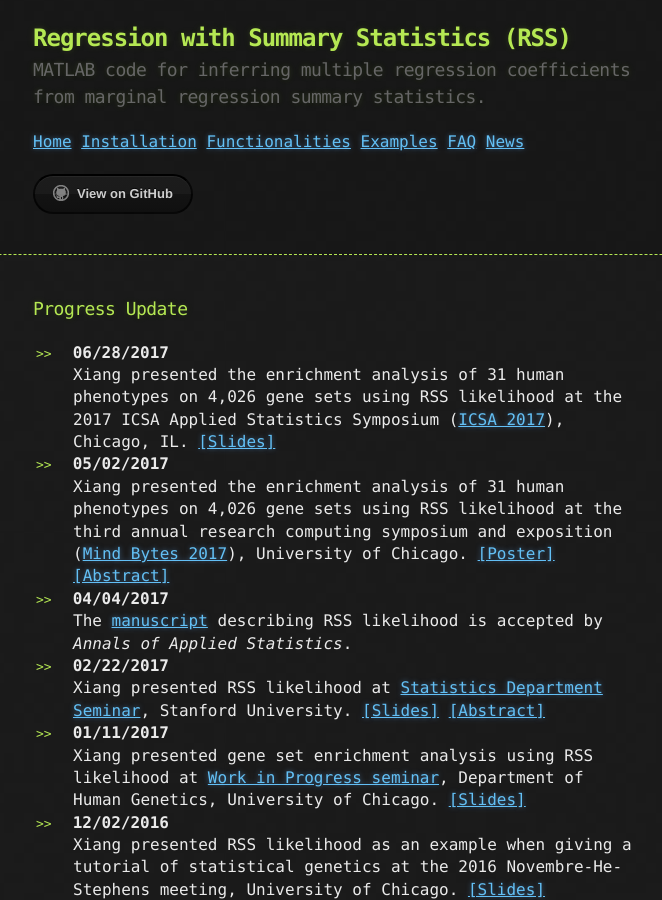
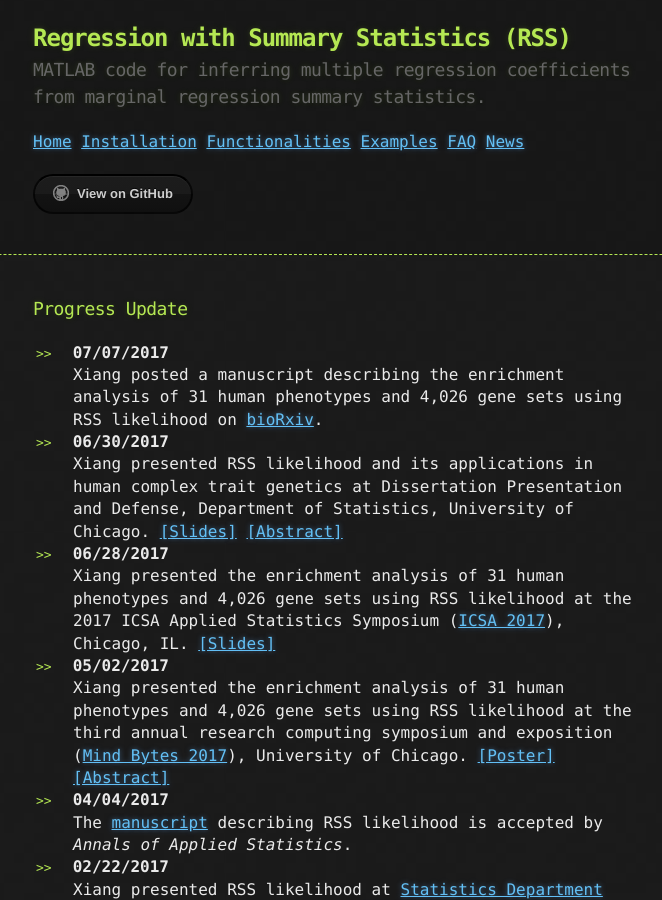
Before and after one commit to stephenslab/rss, a Jekyll site: the page built from docs/News.md, in a window 1280 px wide and 900 px high. Shown: the whole window, without its empty margins (307-969 px from the left). Built offline with Jekyll 4.4.1, drawn with Linux system fonts in a browser that asks for light colours; our own code applies the rules of GitHub Pages for plain Markdown files.

Commit message:
Update News.md

```diff
--- a/docs/News.md
+++ b/docs/News.md
@@ -1,7 +1,9 @@
 ### Progress Update
 
-- **06/28/2017**<br> Xiang presented the enrichment analysis of 31 human phenotypes on 4,026 gene sets using RSS likelihood at the 2017 ICSA Applied Statistics Symposium ([ICSA 2017](http://bioinfo.stats.northwestern.edu/~icsa/)), Chicago, IL. [[Slides]](http://www.stat.uchicago.edu/~xiangzhu/ICSA_20170628.pdf)
-- **05/02/2017**<br> Xiang presented the enrichment analysis of 31 human phenotypes on 4,026 gene sets using RSS likelihood at the third annual research computing symposium and exposition ([Mind Bytes 2017](http://mindbytes.uchicago.edu/)), University of Chicago. [[Poster]](http://mindbytes.uchicago.edu/posters/04242017110702_posterzhu042417.pdf) [[Abstract]](http://mindbytes.uchicago.edu/gallery.php)
+- **07/07/2017**<br> Xiang posted a manuscript describing the enrichment analysis of 31 human phenotypes and 4,026 gene sets using RSS likelihood on [bioRxiv](http://www.biorxiv.org/content/early/2017/07/08/160770).
+- **06/30/2017**<br> Xiang presented RSS likelihood and its applications in human complex trait genetics at Dissertation Presentation and Defense, Department of Statistics, University of Chicago. [[Slides]](http://www.stat.uchicago.edu/~xiangzhu/THESIS_20170630.html) [[Abstract]](https://galton.uchicago.edu/students/seminars/2016-2017/zhu_xiang063017.pdf)
+- **06/28/2017**<br> Xiang presented the enrichment analysis of 31 human phenotypes and 4,026 gene sets using RSS likelihood at the 2017 ICSA Applied Statistics Symposium ([ICSA 2017](http://bioinfo.stats.northwestern.edu/~icsa/)), Chicago, IL. [[Slides]](http://www.stat.uchicago.edu/~xiangzhu/ICSA_20170628.pdf)
+- **05/02/2017**<br> Xiang presented the enrichment analysis of 31 human phenotypes and 4,026 gene sets using RSS likelihood at the third annual research computing symposium and exposition ([Mind Bytes 2017](http://mindbytes.uchicago.edu/)), University of Chicago. [[Poster]](http://mindbytes.uchicago.edu/posters/04242017110702_posterzhu042417.pdf) [[Abstract]](http://mindbytes.uchicago.edu/gallery.php)
 - **04/04/2017**<br> The [manuscript](https://doi.org/10.1101/042457) describing RSS likelihood is accepted by *Annals of Applied Statistics*.
 - **02/22/2017**<br> Xiang presented RSS likelihood at [Statistics Department Seminar](https://statistics.stanford.edu/events/bayesian-large-scale-regression-model-genome-wide-summary-data), Stanford University. [[Slides]](http://www.stat.uchicago.edu/~xiangzhu/STANFORD_20170222.html) [[Abstract]](https://statistics.stanford.edu/sites/default/files/Feb22-2017.pdf)
 - **01/11/2017**<br> Xiang presented gene set enrichment analysis using RSS likelihood at [Work in Progress seminar](http://genes.uchicago.edu/page/work-progress-series), Department of Human Genetics, University of Chicago. [[Slides]](http://www.stat.uchicago.edu/~xiangzhu/WIP_20170111.html)
```
